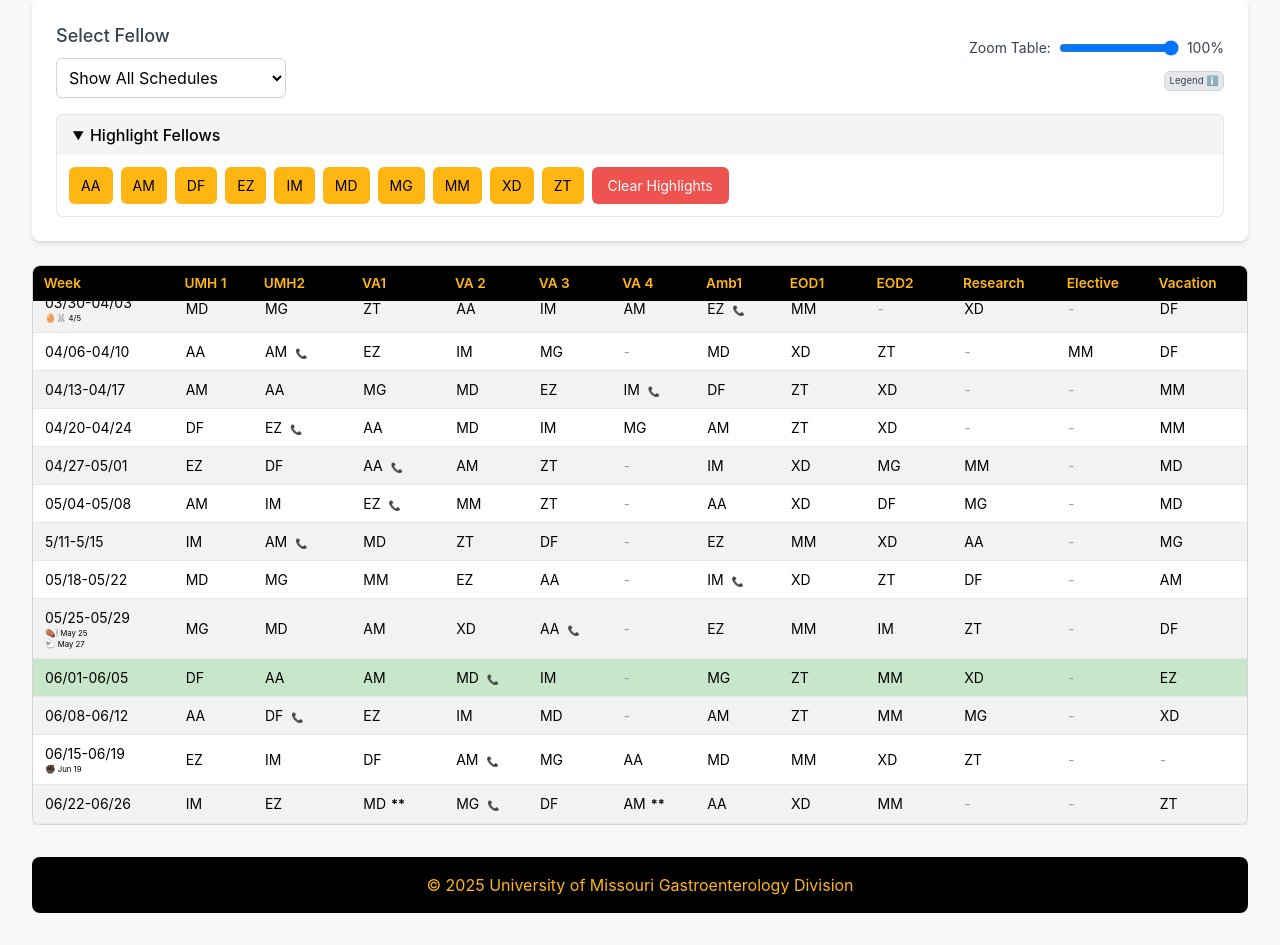
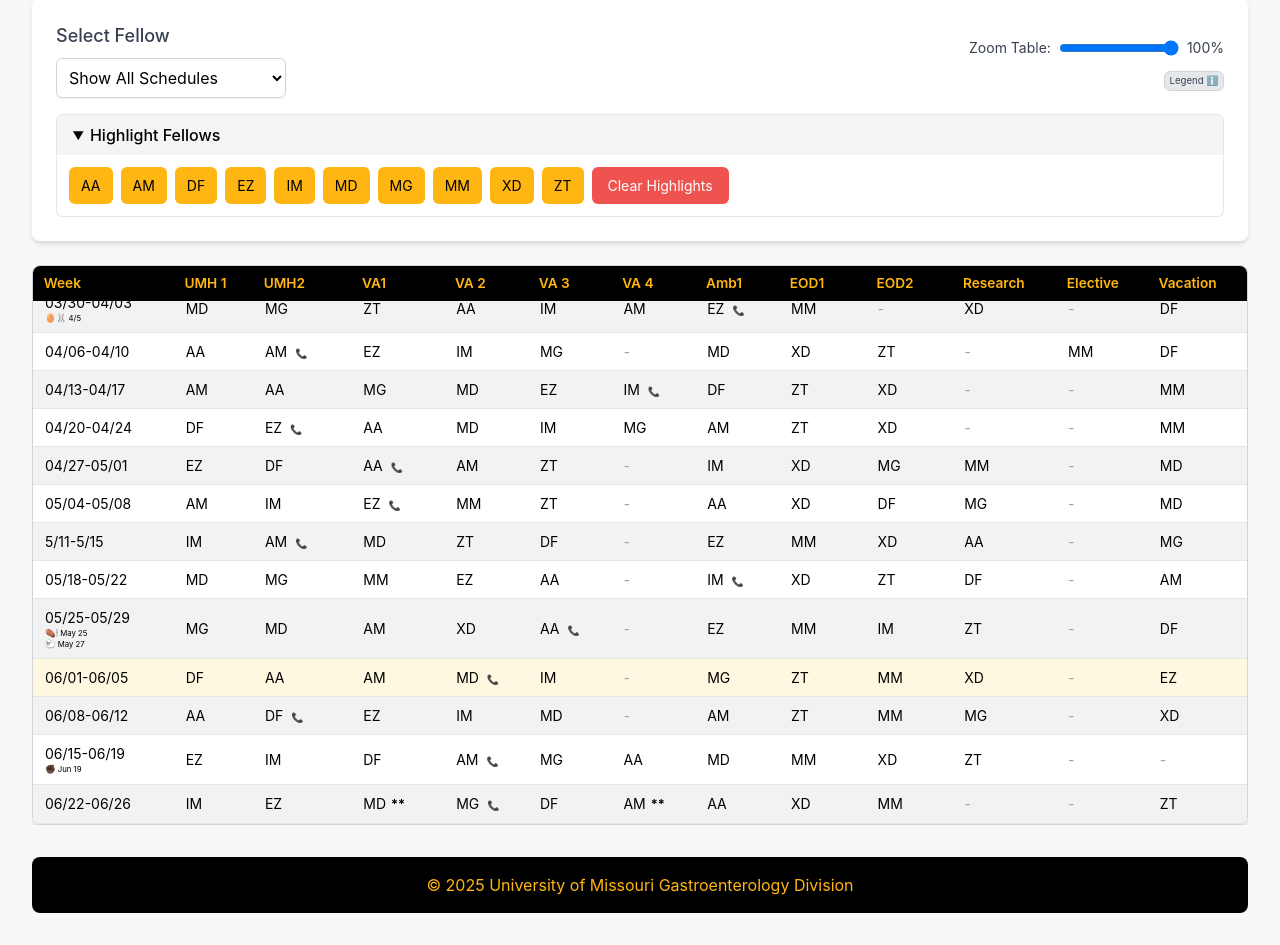
Before and after one commit to mahomus1/GIschedule, a plain HTML site: page index.html in a window 1280 px wide. Shown: the part 258-1203 px from the top of the page. Drawn offline with nearby package versions, Linux system fonts and the light colour scheme.

Commit message:
Align current week highlight with site theme

```diff
--- a/index.html
+++ b/index.html
@@ -203,8 +203,8 @@
         .highlight-md { background-color: #ef9a9a !important; } /* red-200 */
 
         /* Current week highlight */
-        .current-week-highlight td { background-color: #c8e6c9 !important; } /* Light green, ensure it overrides other backgrounds */
-        .current-week-highlight td:first-child { background-color: #c8e6c9 !important; } /* Ensure sticky column also gets highlighted */
+        .current-week-highlight td { background-color: var(--mizzou-hover-gold) !important; }
+        .current-week-highlight td:first-child { background-color: var(--mizzou-hover-gold) !important; }
 
         /* Call icon and asterisk */
         .call-icon-inline { margin-left: 0.25rem; font-size: 0.75em; }
```
